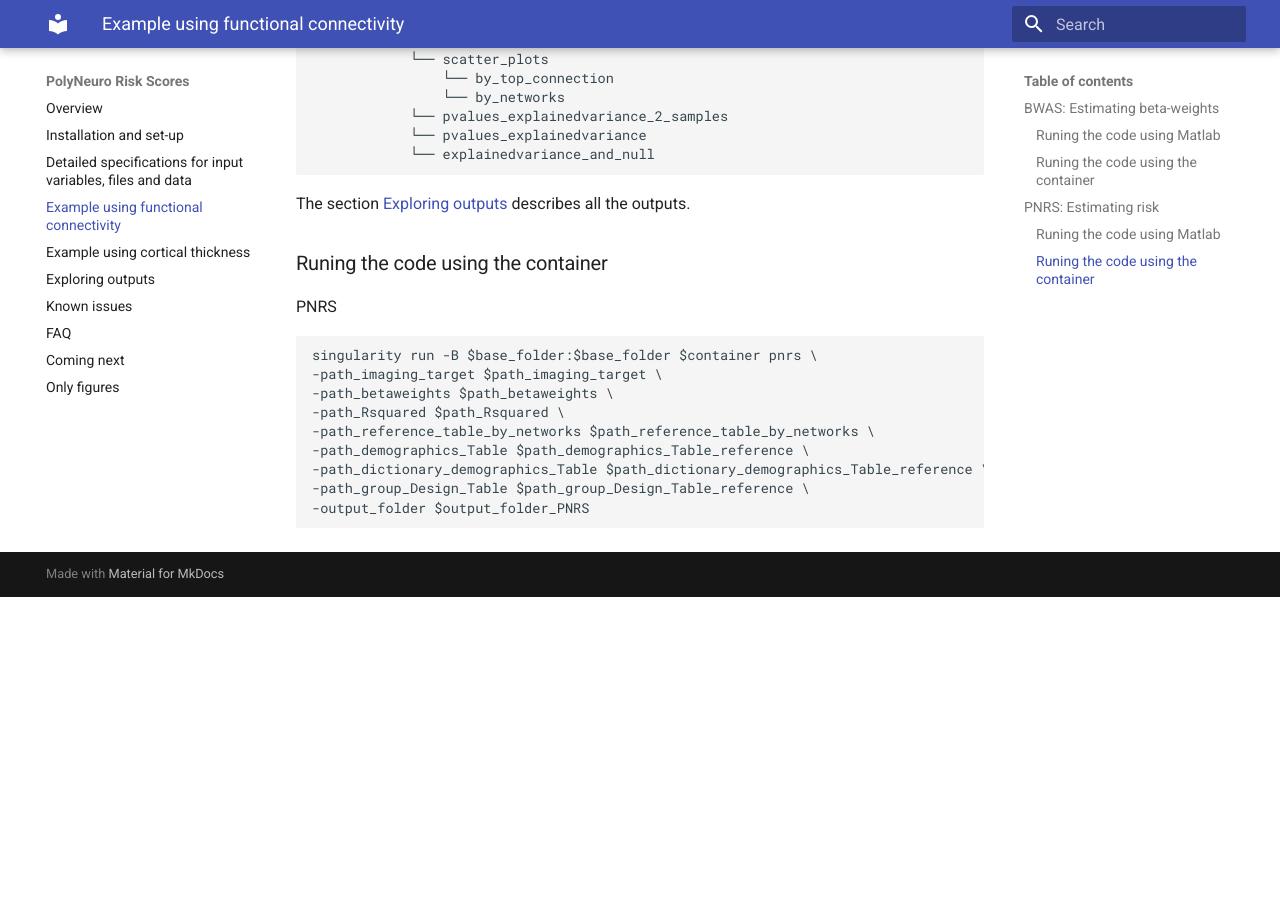
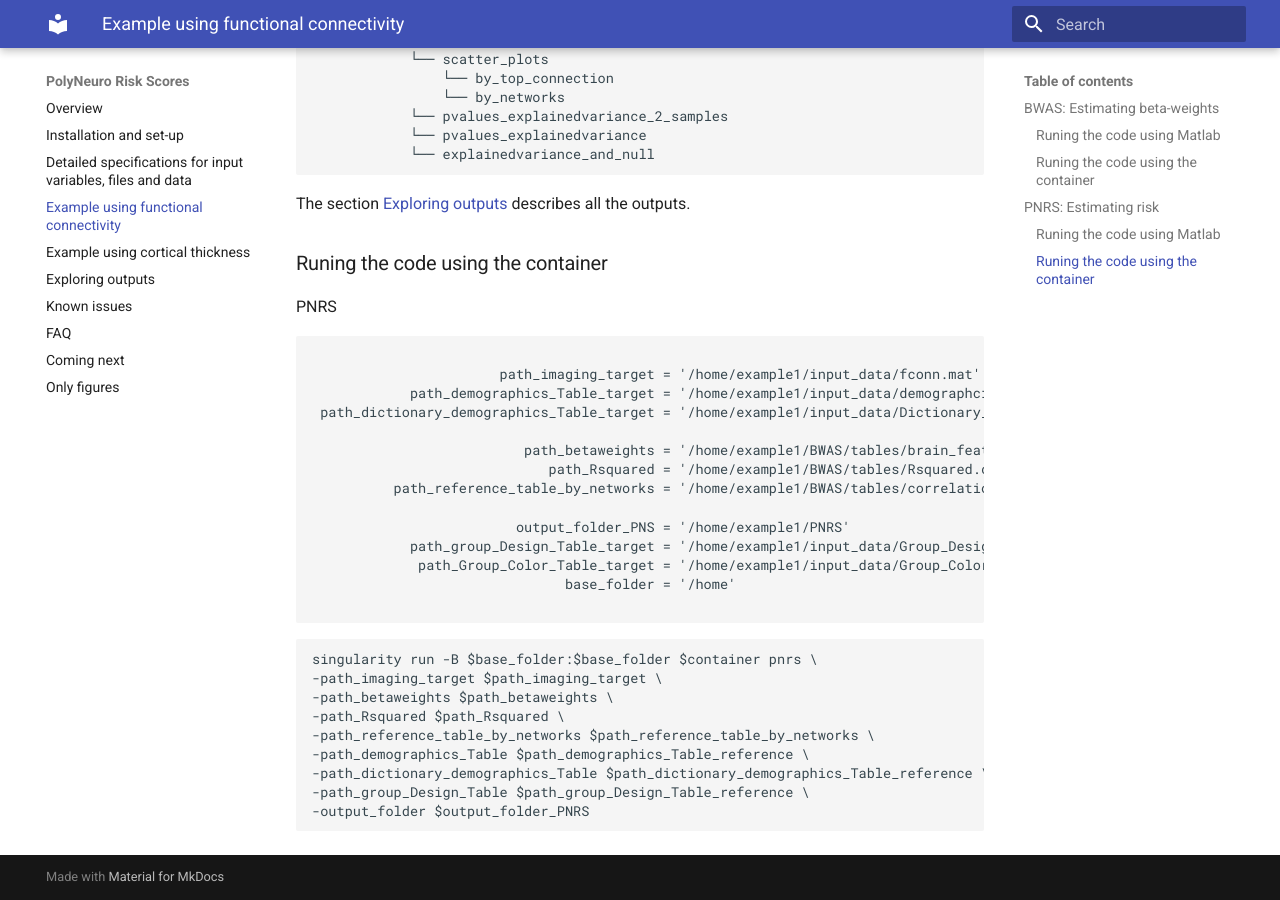
Before and after one commit to omiranda/polyneuro_risk_score, an MkDocs documentation site: the page built from docs/basic_example.md, in a window 1280 px wide and 900 px high, scrolled down 3868 px. Built offline with MkDocs 1.6.1 and Material for MkDocs 9.7.7, drawn with Linux system fonts in a browser that asks for light colours; formulas are drawn with MathJax 3; before the commit the page ends 4465 px from its top, so only the background shows below that.

Commit message:
Update basic_example.md

````diff
--- a/docs/basic_example.md
+++ b/docs/basic_example.md
@@ -174,6 +174,22 @@ The section [Exploring outputs](./exploring_outputs.md) describes all the output
 ### Runing the code using the container
 
 PNRS
+```Container
+
+                       path_imaging_target = '/home/example1/input_data/fconn.mat'
+            path_demographics_Table_target = '/home/example1/input_data/demographcis_Table.csv'
+ path_dictionary_demographics_Table_target = '/home/example1/input_data/Dictionary_for_demographics_Table.csv'
+
+                          path_betaweights = '/home/example1/BWAS/tables/brain_feature.csv'
+                             path_Rsquared = '/home/example1/BWAS/tables/Rsquared.csv'
+          path_reference_table_by_networks = '/home/example1/BWAS/tables/correlations_by_networks.csv'
+
+                         output_folder_PNS = '/home/example1/PNRS'
+            path_group_Design_Table_target = '/home/example1/input_data/Group_Design_Table.csv'
+             path_Group_Color_Table_target = '/home/example1/input_data/Group_Color_Table.csv'
+                               base_folder = '/home'
+
+```
 
 ```
 singularity run -B $base_folder:$base_folder $container pnrs \
````
